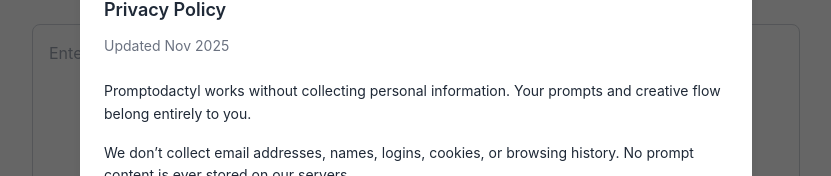
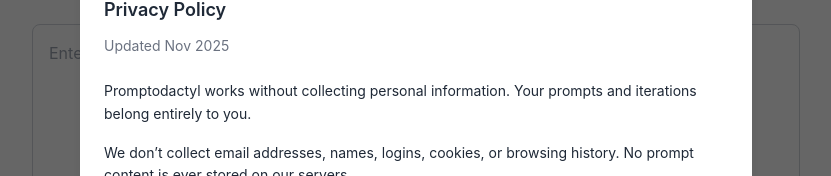
Before and after one commit to johannesstruweg/promptrefine, a React (Vite) app in the folder frontend/: page / in a window 1280 px wide. Both pictures are taken after a click on the button "Privacy Policy". Shown: the part 210-386 px from the top of the page, without its empty margins (224-1055 px from the left). Built offline with nearby package versions, Linux system fonts and the light colour scheme.

Commit message:
Update App.jsx

```diff
--- a/frontend/src/App.jsx
+++ b/frontend/src/App.jsx
@@ -454,7 +454,7 @@ const handleEnhance = async () => {
 
             <div className="space-y-4 text-sm leading-relaxed">
               <p>
-                Promptodactyl works without collecting personal information. Your prompts and creative flow belong entirely to you.
+                Promptodactyl works without collecting personal information. Your prompts and iterations belong entirely to you.
               </p>
               <p>
                 We don’t collect email addresses, names, logins, cookies, or browsing history. No prompt content is ever stored on our servers.
@@ -484,9 +484,9 @@ const handleEnhance = async () => {
                   className="text-blue-600 hover:text-blue-700"
                 >
                   privacy@promptodactyl.com
-                </a>.
+                </a>
               </p>
-              <p className="font-medium text">The Promptodactyl Team.</p>
+              <p className="font-medium text">The Promptodactyl Team</p>
             </div>
           </div>
         </div>
```
